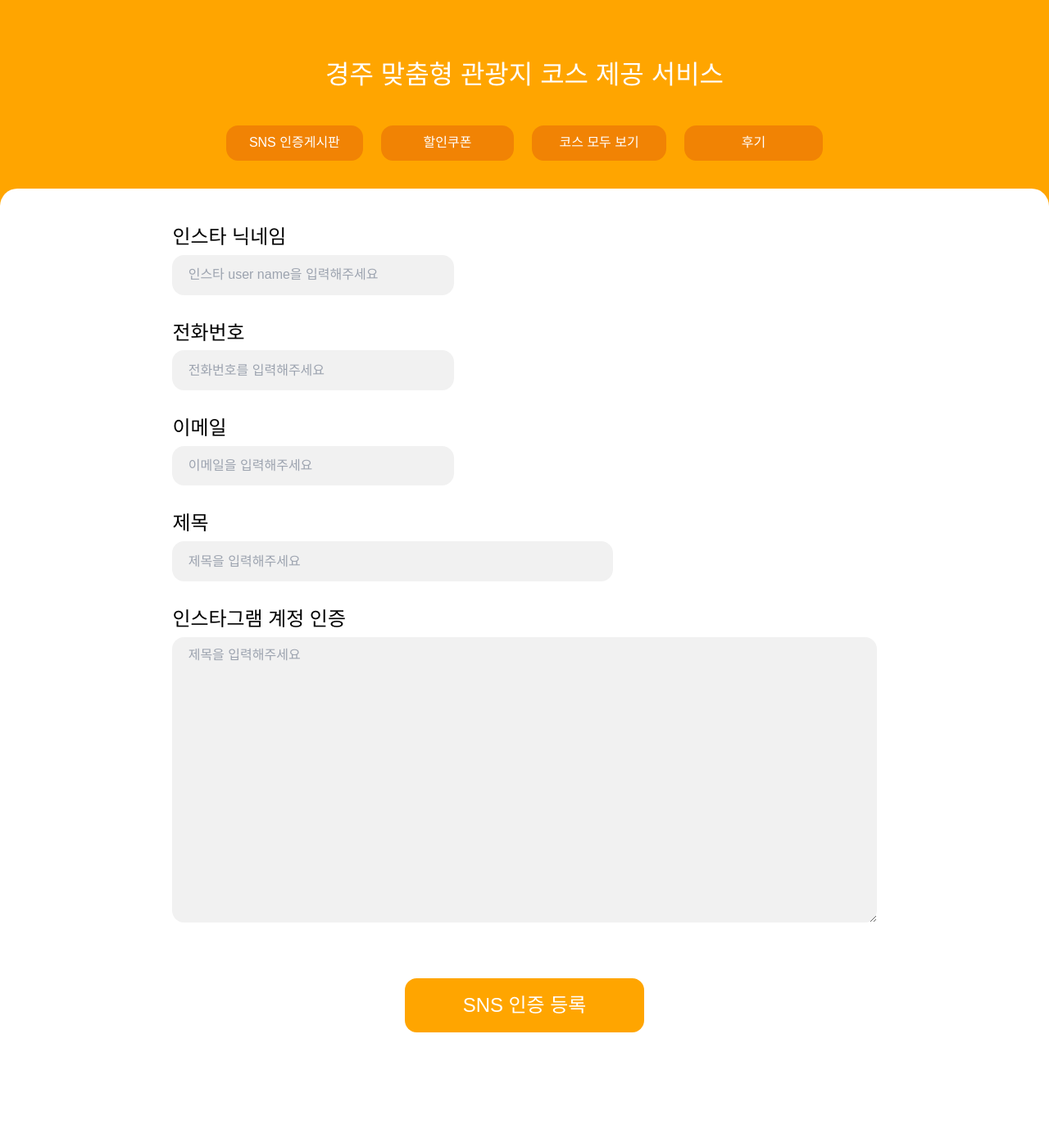
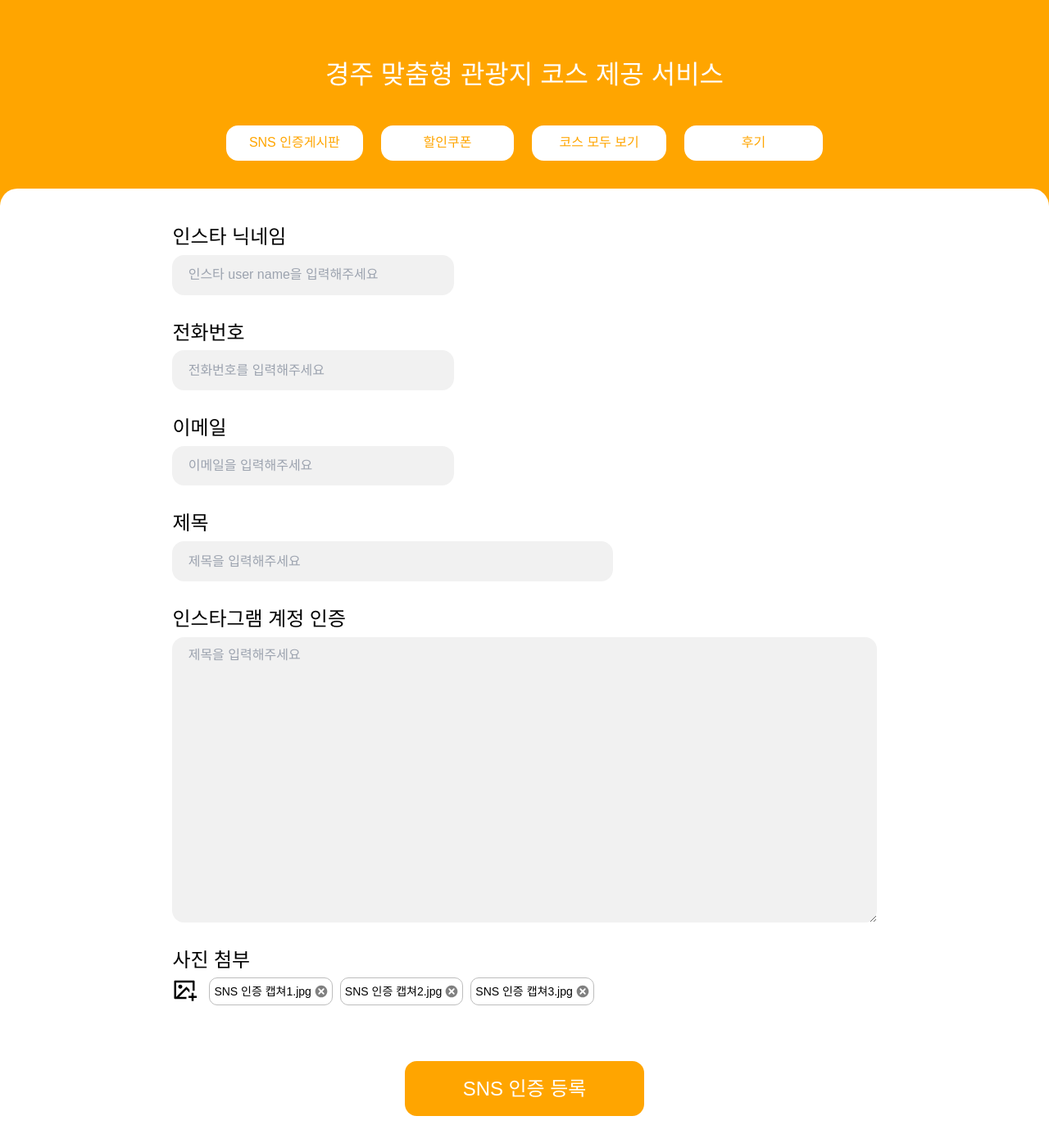
Before and after one commit to mjgwon24/tour-recommend-front, a Next.js app: page /footingPost in a window 1280 px wide. Shown: the top 1400 px of the page at 82% size. Built offline with nearby package versions, Linux system fonts and the light colour scheme; a web font is replaced by a local one.

Commit message:
feat: footingPost UI - 사진 첨부 UI 및 hover 기능 추가

```diff
--- a/package.json
+++ b/package.json
@@ -9,6 +9,7 @@
     "lint": "next lint"
   },
   "dependencies": {
+    "@react-icons/all-files": "^4.1.0",
     "next": "15.0.3",
     "react": "19.0.0-rc-66855b96-20241106",
     "react-dom": "19.0.0-rc-66855b96-20241106"
--- a/pages/footingPost/index.jsx
+++ b/pages/footingPost/index.jsx
@@ -1,13 +1,16 @@
+import { RiImageAddLine } from "@react-icons/all-files/ri/RiImageAddLine"
+import { TiDelete } from "@react-icons/all-files/ti/TiDelete";
+
 export default function footingPostPage() {
     return(
         <div className="flex flex-col items-center min-h-screen bg-[#FFA500]">
             <div className="flex flex-col items-center">
-                <h1 className="text-[32px] weight-700 text-white pt-[66.5px]">경주 맞춤형 관광지 코스 제공 서비스</h1>
-                <div className="flex gap-[21.95px] pt-[38.43px] pb-[34.52px] weight-700 text-white">
-                    <button className="rounded-[14.63px] weight-700 bg-[#F18304] px-[27.93px] py-[9.52px]">SNS 인증게시판</button>
-                    <button className="rounded-[14.63px] weight-700 bg-[#F18304] px-[51.87px] py-[9.52px]">할인쿠폰</button>
-                    <button className="rounded-[14.63px] weight-700 bg-[#F18304] px-[33.25px] py-[9.52px]">코스 모두 보기</button>
-                    <button className="rounded-[14.63px] weight-700 bg-[#F18304] px-[69.83px] py-[9.52px]">후기</button>
+                <h1 className="text-[32px] weight-700 text-[white] pt-[66.5px]">경주 맞춤형 관광지 코스 제공 서비스</h1>
+                <div className="flex gap-[21.95px] pt-[38.43px] pb-[34.52px] weight-700 text-[#FFA500]">
+                    <button className="rounded-[14.63px] weight-700 bg-[white] px-[27.93px] py-[9.52px] hover:bg-[#F18304] hover:text-[white]">SNS 인증게시판</button>
+                    <button className="rounded-[14.63px] weight-700 bg-[white] px-[51.87px] py-[9.52px] hover:bg-[#F18304] hover:text-[white]">할인쿠폰</button>
+                    <button className="rounded-[14.63px] weight-700 bg-[white] px-[33.25px] py-[9.52px] hover:bg-[#F18304] hover:text-[white]">코스 모두 보기</button>
+                    <button className="rounded-[14.63px] weight-700 bg-[white] px-[69.83px] py-[9.52px] hover:bg-[#F18304] hover:text-[white]">후기</button>
                 </div>
             </div>
             <div className="rounded-t-[21.28px] flex flex-col items-center w-screen min-h-screen pt-[40.63px] bg-white">
@@ -32,6 +35,24 @@ export default function footingPostPage() {
                         <label className="text-[23.94px] weight-700 pb-1">인스타그램 계정 인증</label>
                         <textarea type="text" className="rounded-[14.63px] w-[859.18px] h-[347.795px] bg-[#F1F1F1] px-[19.28px] py-[10px]" placeholder="제목을 입력해주세요"></textarea>
                     </div>
+                    <div className="flex flex-col">
+                        <label className="text-[23.94px] weight-700 pb-1">사진 첨부</label>
+                        <div className="flex gap-[9px]">
+                            <RiImageAddLine className="w-[30px] h-[30px] cursor-pointer mr-[6px]"></RiImageAddLine>
+                            <div className="flex items-center gap-[1px] pl-[5px] pr-[2px] py-[5px] rounded-[10px] border-[1px] border-solid border-[#bdbdbd] ">
+                                <div className="cursor-pointer text-[14px]">SNS 인증 캡쳐1.jpg</div>
+                                <TiDelete className="w-[22px] h-[22px] cursor-pointer text-[gray]"></TiDelete>
+                            </div>
+                            <div className="flex items-center gap-[1px] pl-[5px] pr-[2px] py-[5px] rounded-[10px] border-[1px] border-solid border-[#bdbdbd] ">
+                                <div className="cursor-pointer text-[14px]">SNS 인증 캡쳐2.jpg</div>
+                                <TiDelete className="w-[22px] h-[22px] cursor-pointer text-[gray]"></TiDelete>
+                            </div>
+                            <div className="flex items-center gap-[1px] pl-[5px] pr-[2px] py-[5px] rounded-[10px] border-[1px] border-solid border-[#bdbdbd] ">
+                                <div className="cursor-pointer text-[14px]">SNS 인증 캡쳐3.jpg</div>
+                                <TiDelete className="w-[22px] h-[22px] cursor-pointer text-[gray]"></TiDelete>
+                            </div>
+                        </div>
+                    </div>
                     <button className="self-center mt-10 mb-[307.83px] rounded-[14.63px] w-[292.6px] h-[66.5px] bg-[#FFA500] text-[23.94px] text-white weight-700">SNS 인증 등록</button>
                 </div>
             </div>
```
Also changed, not shown: 1 other file (tests, documents, lock files or other folders).
